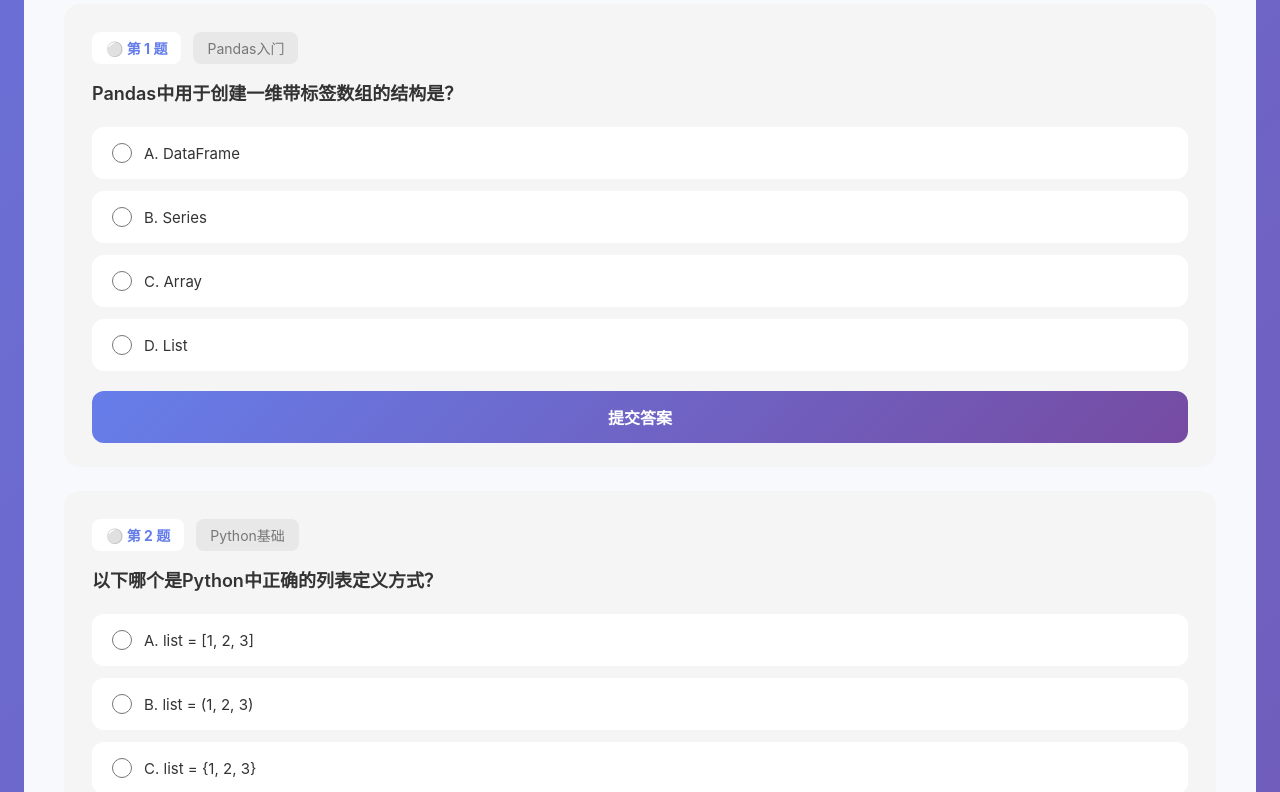
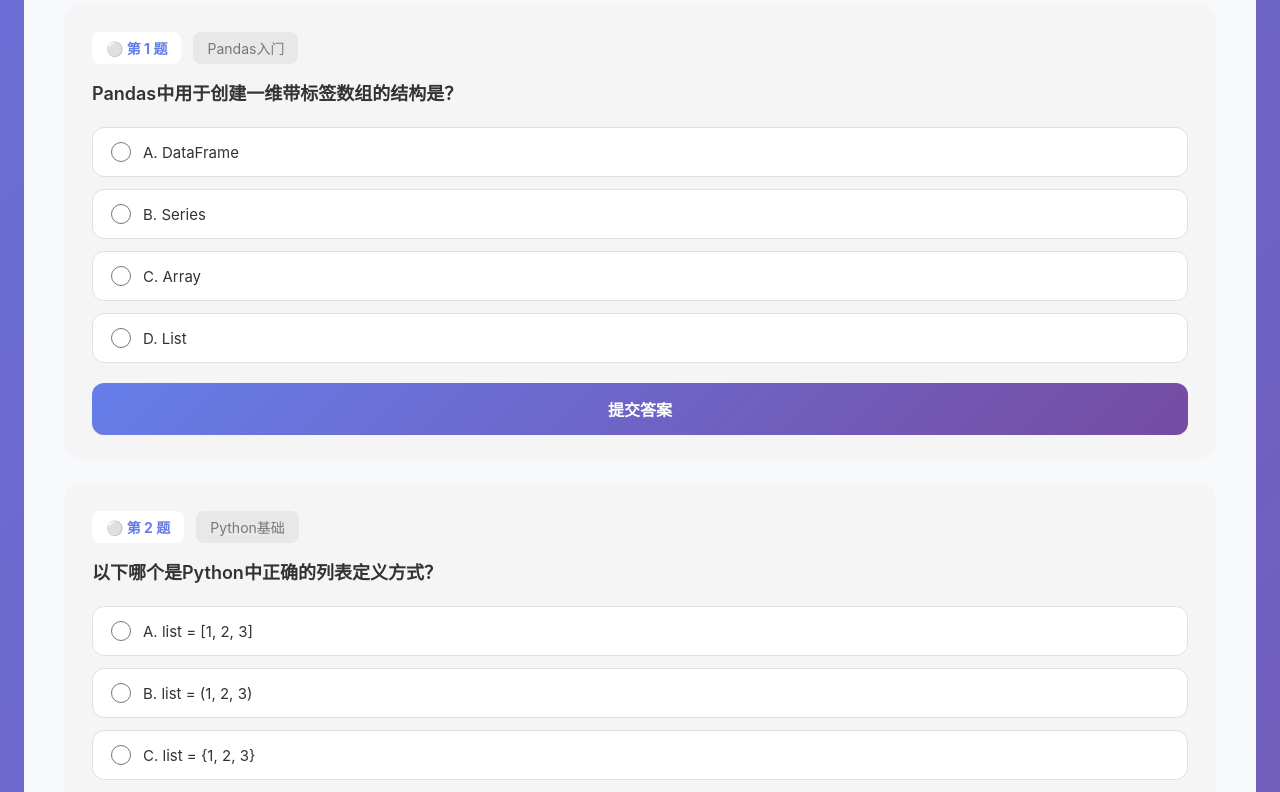
Before and after one commit to jvjv001/zhm1, a React (Vite) app: page / in a window 1280 px wide. Shown: the part 1820-2612 px from the top of the page. Built offline with nearby package versions, Linux system fonts and the light colour scheme.

Commit message:
统一练习题选项边框样式

```diff
--- a/src/pages/Home.jsx
+++ b/src/pages/Home.jsx
@@ -1126,7 +1126,7 @@ const styles = {
     borderRadius: '12px',
     cursor: 'pointer',
     transition: 'all 0.2s ease',
-    border: '2px solid transparent'
+    border: '1px solid #e0e0e0'
   },
   quizOptionSelected: {
     borderColor: '#667eea',
```
